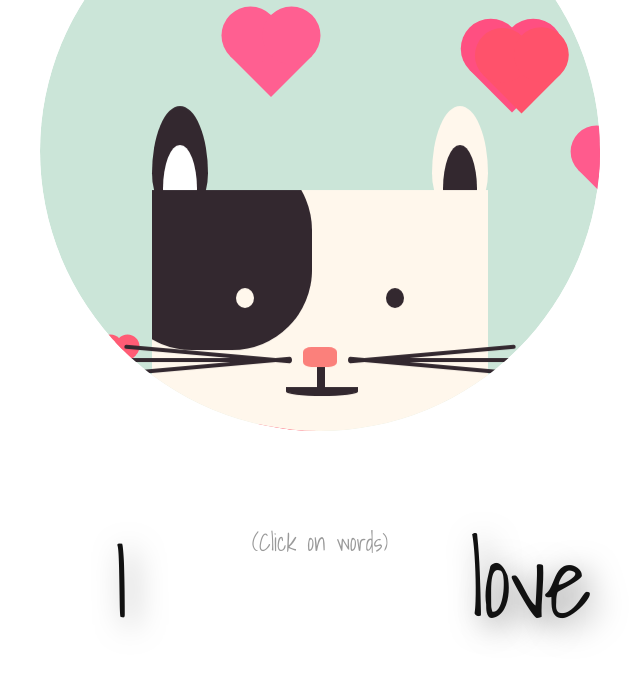
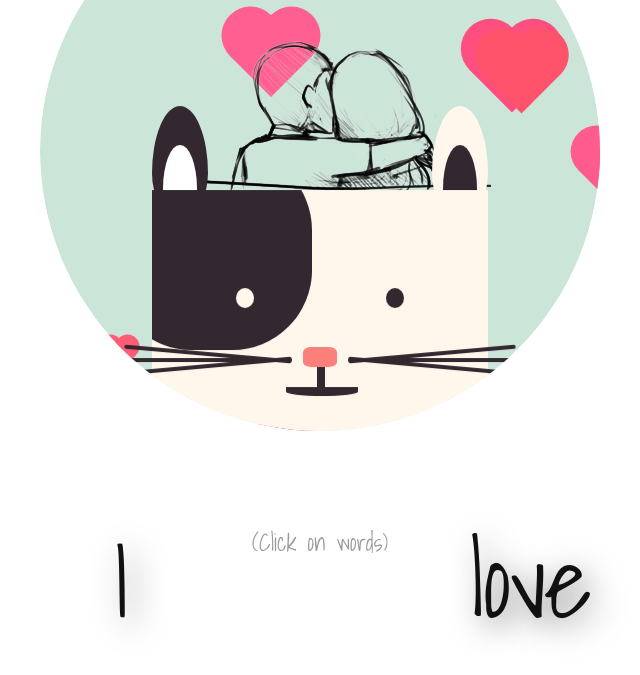
Before and after one commit to bcdon/tellyouiloveyou.github.io, a plain HTML site: page index.html in a window 1280 px wide. Shown: the part 229-904 px from the top of the page, without its empty margins (320-960 px from the left). Drawn offline with nearby package versions, Linux system fonts and the light colour scheme.

Commit message:
Update index.html

```diff
--- a/index.html
+++ b/index.html
@@ -15,7 +15,7 @@
 		.loveyoubg{
 			width: 300px;
 			height: 248px;
-			background: url(images/wodedonghua.png) no-repeat ;
+			background: url(/wodedonghua.png) no-repeat ;
 			/*background-position: -600px 0px;*/
 			/*border:solid 1px #000;*/
 
```
